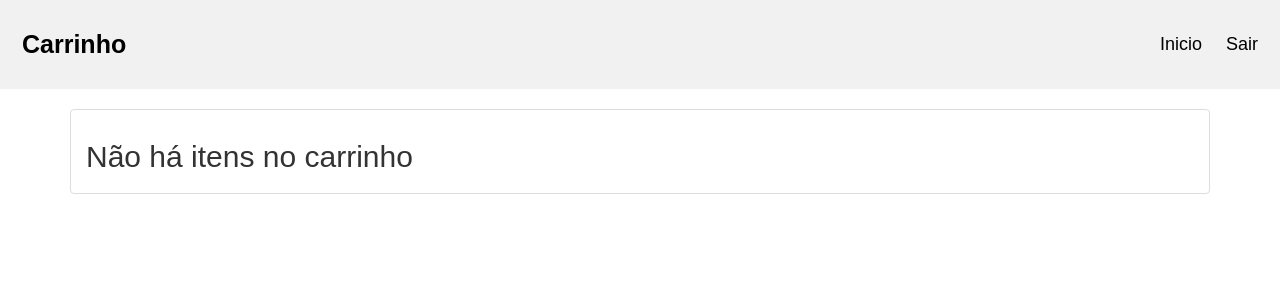
After one commit to gust142/checkout-transparente-laravel, a Laravel app: page /carrinho in a window 1280 px wide. The commit adds this page. Shown: the top 300 px of the page. Run offline with Laravel 8, Linux system fonts and the light colour scheme; the visitor is signed in with stand-in values (Sample User, id 1); data comes from the database, SQL or seed files in the repository; both versions use the stored data as it was after the commit; settings files or empty folders that the repository lacks are supplied.

Commit message:
ajustes no layout da pagina de carrinho e de listagem

```diff
--- a/app/Http/Controllers/HomeController.php
+++ b/app/Http/Controllers/HomeController.php
@@ -19,17 +19,24 @@ class HomeController extends Controller
     }
 
     public function addToCart(Request $request, $id){
+
         $produto= new Produto();
         $produtoSelecionado = $produto->findById($id);
         $carrinhoAntigo = Session::has('carrinho')? Session::get('carrinho'): null;
         $carrinho = new Carrinho($carrinhoAntigo);
-        $carrinho->add($produtoSelecionado,$produto->id);
+        $carrinho->add($produtoSelecionado,$produtoSelecionado->id);
         $request->session()->put('carrinho',$carrinho);
 
         return redirect()->route('produtos');
     }
 
-    public function checkout(){
+    public function cart(){
+        if(!Session::has('carrinho')){
+            return view('carrinho.index',['produtos'=>null]);
+        }
+        $carrinhoAntigo = Session::get('carrinho');
+        $carrinho = new Carrinho($carrinhoAntigo);
+        return view('carrinho.index',['produtos'=>$carrinho->items,'valorTotal'=>$carrinho->valorTotal]);
 
     }
 }
--- /dev/null
+++ b/resources/views/carrinho/index.blade.php
@@ -0,0 +1,131 @@
+<!DOCTYPE html>
+<html lang="en">
+    <head>
+        <meta charset="utf-8">
+        <meta http-equiv="X-UA-Compatible" content="IE=edge">
+        <meta name="viewport" content="width=device-width, initial-scale=1">
+
+        <title>Carrinho</title>
+
+        <!-- Fonts -->
+        <link href="https://fonts.googleapis.com/css?family=Raleway:100,600" rel="stylesheet" type="text/css">
+        <link rel="stylesheet" href="https://maxcdn.bootstrapcdn.com/bootstrap/3.4.1/css/bootstrap.min.css">
+        <script src="https://ajax.googleapis.com/ajax/libs/jquery/3.5.1/jquery.min.js"></script>
+        <script src="https://maxcdn.bootstrapcdn.com/bootstrap/3.4.1/js/bootstrap.min.js"></script>
+        <!-- Styles -->
+        <style>
+                * {box-sizing: border-box;}
+
+                body {
+                margin: 0;
+                font-family: Arial, Helvetica, sans-serif;
+                }
+
+                .header {
+                overflow: hidden;
+                background-color: #f1f1f1;
+                padding: 20px 10px;
+                }
+
+                .header a {
+                float: left;
+                color: black;
+                text-align: center;
+                padding: 12px;
+                text-decoration: none;
+                font-size: 18px;
+                line-height: 25px;
+                border-radius: 4px;
+                }
+
+                .header a.logo {
+                font-size: 25px;
+                font-weight: bold;
+                }
+
+                .header a:hover {
+                background-color: #ddd;
+                color: black;
+                }
+
+                .header a.active {
+                background-color: dodgerblue;
+                color: white;
+                }
+
+                .header-right {
+                float: right;
+                }
+
+                @media screen and (max-width: 500px) {
+                .header a {
+                    float: none;
+                    display: block;
+                    text-align: left;
+                }
+
+                .header-right {
+                    float: none;
+                }
+
+                }
+
+        </style>
+
+    </head>
+    <body>
+            <div class="header">
+                <a href="#default" class="logo">Carrinho</a>
+                <div class="header-right">
+                    </a>
+                    <a   href="{{route('produtos')}}">Inicio</a>
+                    <a  href="#home">Sair</a>
+
+                </div>
+            </div>
+            @if(Session::has('carrinho'))
+            <div class="container">
+                <h2></h2>
+                <ul class="list-group">
+
+                    @foreach($produtos as $produto)
+
+                          <li class="list-group-item">
+                          <span class="badge">{{$produto['qtd']}}</span>
+                          <h4>{{$produto['item']['nome']}}</h4>
+                          R$ {{$produto['valor']}},00
+
+                          </li>
+
+                    @endforeach
+
+                </ul>
+            </div>
+            <div>
+
+            <div class="container">
+                <h2></h2>
+                <ul class="list-group">
+                          <li class="list-group-item">
+
+                          <button type="button" class="btn btn-success btn-lg btn-block" >Checkout</button>
+
+                          </li>
+                </ul>
+            </div>
+            </div>
+            @else
+            <div class="container">
+                <h2></h2>
+                <ul class="list-group">
+                          <li class="list-group-item">
+
+                          <h2>Não há itens no carrinho</h2>
+
+                          </li>
+                </ul>
+            </div>
+            @endif
+    </body>
+
+</html>
--- a/routes/web.php
+++ b/routes/web.php
@@ -17,6 +17,7 @@ Route::get('/', function () {
 
 Route::get('/produtos',['as'=>'produtos','uses' =>'HomeController@index']);
 Route::get('/produtos/carrinho/{id}',['as'=>'produtos.add','uses' =>'HomeController@addToCart']);
+Route::get('/carrinho',['as'=>'carrinho','uses' =>'HomeController@Cart']);
 
 
 
```
Also changed, not shown: app/Carrinho.php (+4 -3 lines), resources/views/home/index.blade.php (+15 -5 lines), database/database.sqlite (added), 1 other file.
